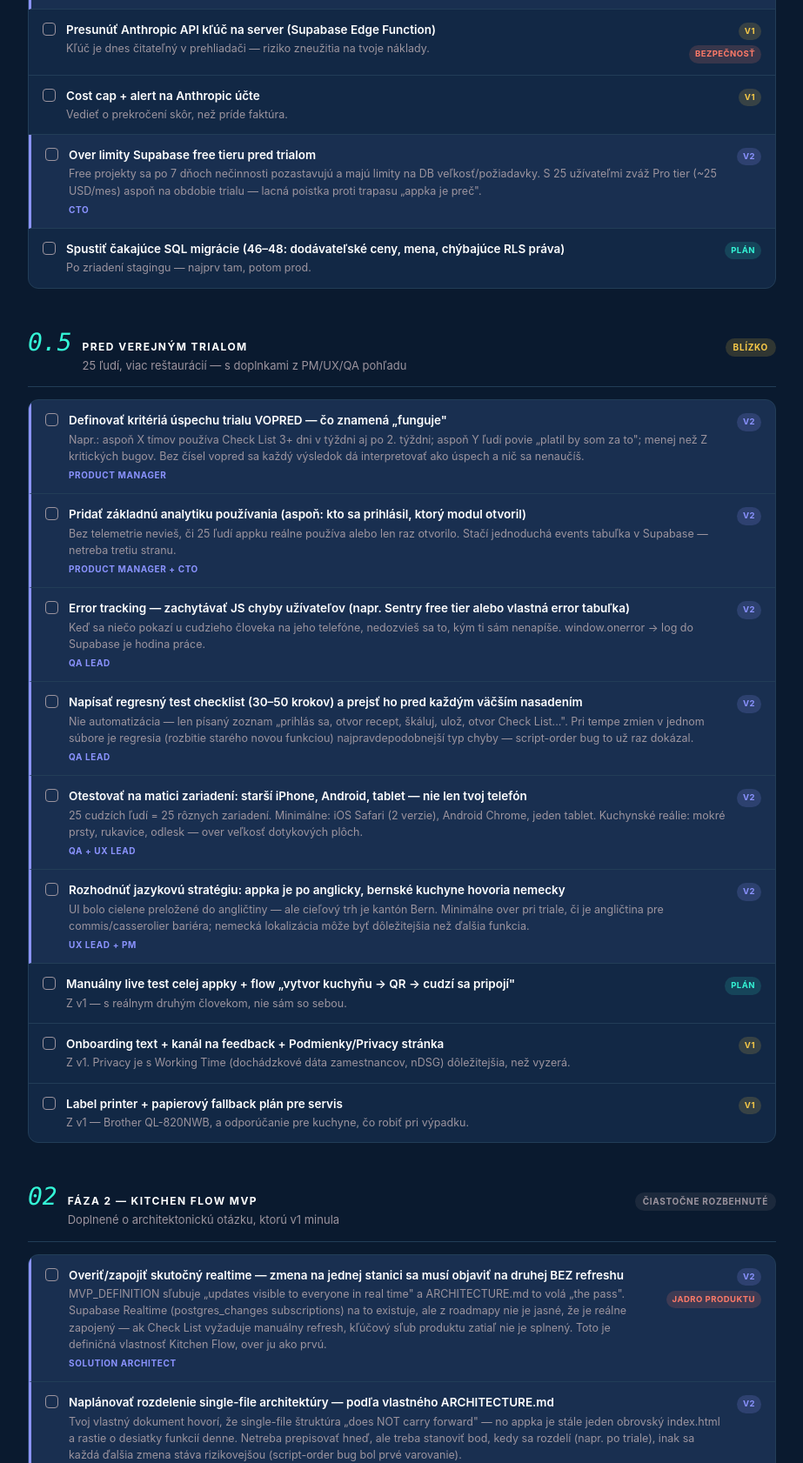
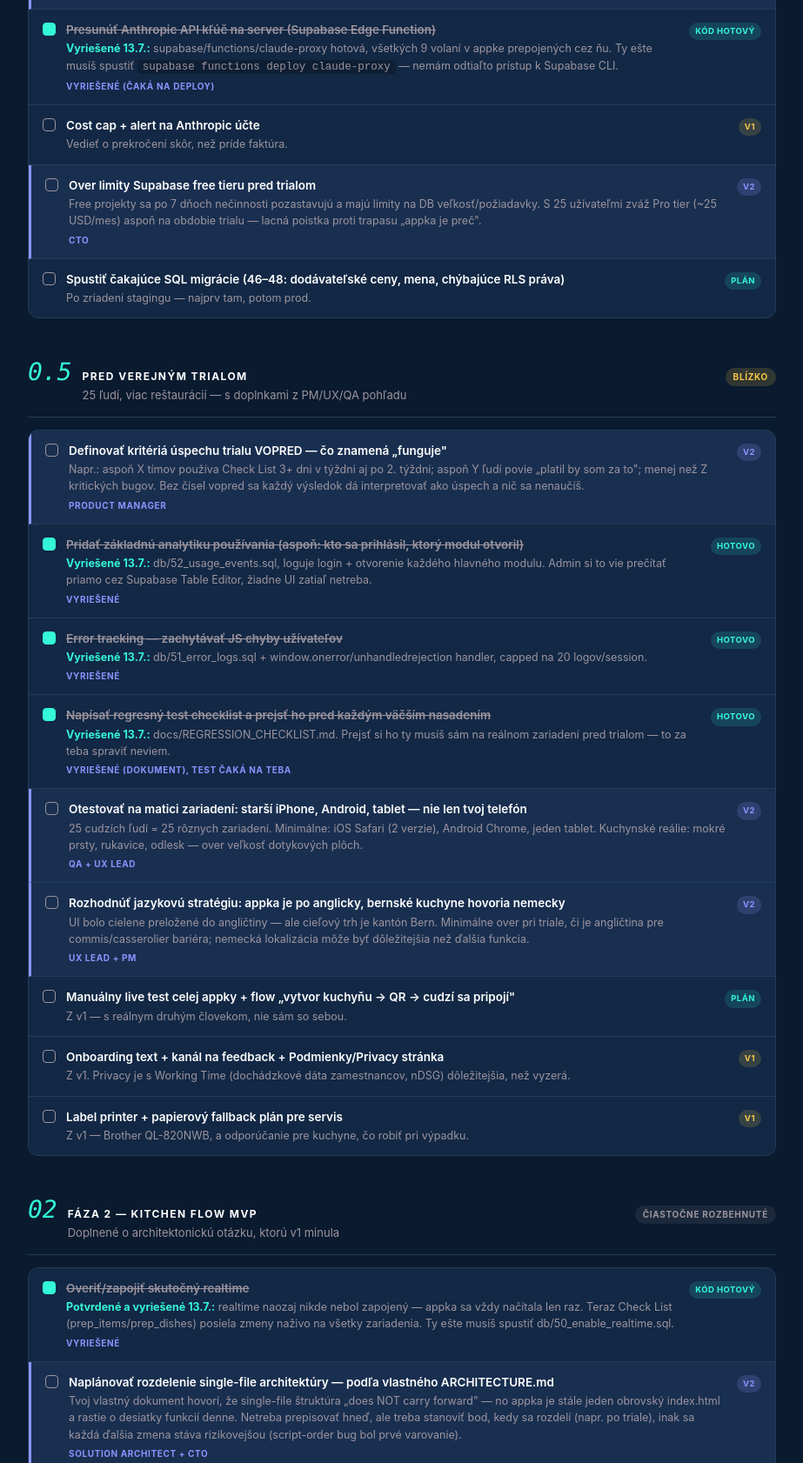
Before and after one commit to richardcervenka111-create/chefos-app, a plain HTML site: page app/backlog.html in a window 1280 px wide. Shown: the part 1417-3099 px from the top of the page at 87% size, without its empty margins (178-1101 px from the left). Drawn offline with Linux system fonts and the light colour scheme.

Commit message:
Update docs: mark 6 critical/security items resolved, add regression checklist
backlog.html: check off Git, Anthropic key, realtime, error tracking,
analytics, and invite/member-removal as resolved (each still flags
what Richard needs to do himself — deploy the edge function, run the
new SQL files). New docs/REGRESSION_CHECKLIST.md. tasklist.html and
planning.html updated with today's full batch.

Co-Authored-By: Claude Sonnet 5 <noreply@anthropic.com>

```diff
--- a/app/backlog.html
+++ b/app/backlog.html
@@ -122,10 +122,10 @@
   <div class="phase-rule"></div>
   <div class="tasklist">
     <div class="task"><div class="box"></div><div class="task-body"><div class="task-title">Overiť odosielaciu doménu v Resend / prepnúť na Supabase mailer</div><div class="task-desc">Tvrdý blocker verejného trialu — cudzie adresy sa nevedia prihlásiť.</div></div><div class="tags"><span class="tag tag-crit">Blocker</span><span class="tag tag-plan">Plán</span></div></div>
-    <div class="task v2"><div class="box"></div><div class="task-body"><div class="task-title">Dať celý kód do Gitu (GitHub, súkromné repo) — okamžite</div><div class="task-desc">Nikde v dokumentoch nie je zmienka o verzovaní. Jeden zlý edit v jednom obrovskom HTML súbore = nenávratná strata (script-order bug z 12.7. rozbil celú appku — nabudúce nemusí byť z čoho obnoviť). Toto je 30 minút práce s najvyšším pomerom úžitok/námaha v celom zozname.</div><span class="role">CTO</span></div><div class="tags"><span class="tag tag-v2">v2</span><span class="tag tag-crit">Kritické</span></div></div>
+    <div class="task"><div class="box" style="background:var(--accent); border-color:var(--accent);"></div><div class="task-body"><div class="task-title" style="text-decoration:line-through; color:var(--ink-dim);">Dať celý kód do Gitu (GitHub, súkromné repo) — okamžite</div><div class="task-desc"><b style="color:var(--accent);">Vyriešené 13.7.:</b> lokálny git repo založený, prvý commit hotový, priebežne komitujem od teraz. Ešte treba: vytvoriť súkromné repo na GitHub a pushnúť ho tam — to potrebuje tvoj vlastný GitHub účet/prihlásenie, nemám k nemu odtiaľto prístup.</div><span class="role">Vyriešené (čiastočne)</span></div><div class="tags"><span class="tag tag-plan">Lokálne hotové</span></div></div>
     <div class="task v2"><div class="box"></div><div class="task-body"><div class="task-title">Zapnúť/overiť automatické zálohy Supabase databázy + otestovať obnovu</div><div class="task-desc">Free tier má obmedzené zálohy. V DB sú už reálne dáta pilotu (173 receptov, prep dáta, dochádzka). Záloha, ktorú si nikdy neskúšal obnoviť, nie je záloha.</div><span class="role">CTO</span></div><div class="tags"><span class="tag tag-v2">v2</span><span class="tag tag-crit">Kritické</span></div></div>
     <div class="task v2"><div class="box"></div><div class="task-body"><div class="task-title">Vytvoriť staging prostredie (druhý Supabase projekt) — prestať púšťať SQL priamo na produkciu</div><div class="task-desc">Dnes sa každá migrácia (46+ SQL súborov!) púšťa rovno proti živej DB, ktorú používajú reálni ľudia. Pred trialom s 25 užívateľmi je to neúnosné riziko. Postup: migrácia najprv na staging → over → až potom prod.</div><span class="role">CTO + QA</span></div><div class="tags"><span class="tag tag-v2">v2</span><span class="tag tag-crit">Kritické</span></div></div>
-    <div class="task"><div class="box"></div><div class="task-body"><div class="task-title">Presunúť Anthropic API kľúč na server (Supabase Edge Function)</div><div class="task-desc">Kľúč je dnes čitateľný v prehliadači — riziko zneužitia na tvoje náklady.</div></div><div class="tags"><span class="tag tag-new">v1</span><span class="tag tag-crit">Bezpečnosť</span></div></div>
+    <div class="task"><div class="box" style="background:var(--accent); border-color:var(--accent);"></div><div class="task-body"><div class="task-title" style="text-decoration:line-through; color:var(--ink-dim);">Presunúť Anthropic API kľúč na server (Supabase Edge Function)</div><div class="task-desc"><b style="color:var(--accent);">Vyriešené 13.7.:</b> supabase/functions/claude-proxy hotová, všetkých 9 volaní v appke prepojených cez ňu. Ty ešte musíš spustiť <code style="background:rgba(0,0,0,0.25); padding:1px 6px; border-radius:4px;">supabase functions deploy claude-proxy</code> — nemám odtiaľto prístup k Supabase CLI.</div><span class="role">Vyriešené (čaká na deploy)</span></div><div class="tags"><span class="tag tag-plan">Kód hotový</span></div></div>
     <div class="task"><div class="box"></div><div class="task-body"><div class="task-title">Cost cap + alert na Anthropic účte</div><div class="task-desc">Vedieť o prekročení skôr, než príde faktúra.</div></div><div class="tags"><span class="tag tag-new">v1</span></div></div>
     <div class="task v2"><div class="box"></div><div class="task-body"><div class="task-title">Over limity Supabase free tieru pred trialom</div><div class="task-desc">Free projekty sa po 7 dňoch nečinnosti pozastavujú a majú limity na DB veľkosť/požiadavky. S 25 užívateľmi zváž Pro tier (~25 USD/mes) aspoň na obdobie trialu — lacná poistka proti trapasu „appka je preč".</div><span class="role">CTO</span></div><div class="tags"><span class="tag tag-v2">v2</span></div></div>
     <div class="task"><div class="box"></div><div class="task-body"><div class="task-title">Spustiť čakajúce SQL migrácie (46–48: dodávateľské ceny, mena, chýbajúce RLS práva)</div><div class="task-desc">Po zriadení stagingu — najprv tam, potom prod.</div></div><div class="tags"><span class="tag tag-plan">Plán</span></div></div>
@@ -140,9 +140,9 @@
   <div class="phase-rule"></div>
   <div class="tasklist">
     <div class="task v2"><div class="box"></div><div class="task-body"><div class="task-title">Definovať kritériá úspechu trialu VOPRED — čo znamená „funguje"</div><div class="task-desc">Napr.: aspoň X tímov používa Check List 3+ dni v týždni aj po 2. týždni; aspoň Y ľudí povie „platil by som za to"; menej než Z kritických bugov. Bez čísel vopred sa každý výsledok dá interpretovať ako úspech a nič sa nenaučíš.</div><span class="role">Product Manager</span></div><div class="tags"><span class="tag tag-v2">v2</span></div></div>
-    <div class="task v2"><div class="box"></div><div class="task-body"><div class="task-title">Pridať základnú analytiku používania (aspoň: kto sa prihlásil, ktorý modul otvoril)</div><div class="task-desc">Bez telemetrie nevieš, či 25 ľudí appku reálne používa alebo len raz otvorilo. Stačí jednoduchá events tabuľka v Supabase — netreba tretiu stranu.</div><span class="role">Product Manager + CTO</span></div><div class="tags"><span class="tag tag-v2">v2</span></div></div>
-    <div class="task v2"><div class="box"></div><div class="task-body"><div class="task-title">Error tracking — zachytávať JS chyby užívateľov (napr. Sentry free tier alebo vlastná error tabuľka)</div><div class="task-desc">Keď sa niečo pokazí u cudzieho človeka na jeho telefóne, nedozvieš sa to, kým ti sám nenapíše. window.onerror → log do Supabase je hodina práce.</div><span class="role">QA Lead</span></div><div class="tags"><span class="tag tag-v2">v2</span></div></div>
-    <div class="task v2"><div class="box"></div><div class="task-body"><div class="task-title">Napísať regresný test checklist (30–50 krokov) a prejsť ho pred každým väčším nasadením</div><div class="task-desc">Nie automatizácia — len písaný zoznam „prihlás sa, otvor recept, škáluj, ulož, otvor Check List...". Pri tempe zmien v jednom súbore je regresia (rozbitie starého novou funkciou) najpravdepodobnejší typ chyby — script-order bug to už raz dokázal.</div><span class="role">QA Lead</span></div><div class="tags"><span class="tag tag-v2">v2</span></div></div>
+    <div class="task"><div class="box" style="background:var(--accent); border-color:var(--accent);"></div><div class="task-body"><div class="task-title" style="text-decoration:line-through; color:var(--ink-dim);">Pridať základnú analytiku používania (aspoň: kto sa prihlásil, ktorý modul otvoril)</div><div class="task-desc"><b style="color:var(--accent);">Vyriešené 13.7.:</b> db/52_usage_events.sql, loguje login + otvorenie každého hlavného modulu. Admin si to vie prečítať priamo cez Supabase Table Editor, žiadne UI zatiaľ netreba.</div><span class="role">Vyriešené</span></div><div class="tags"><span class="tag tag-plan">Hotovo</span></div></div>
+    <div class="task"><div class="box" style="background:var(--accent); border-color:var(--accent);"></div><div class="task-body"><div class="task-title" style="text-decoration:line-through; color:var(--ink-dim);">Error tracking — zachytávať JS chyby užívateľov</div><div class="task-desc"><b style="color:var(--accent);">Vyriešené 13.7.:</b> db/51_error_logs.sql + window.onerror/unhandledrejection handler, capped na 20 logov/session.</div><span class="role">Vyriešené</span></div><div class="tags"><span class="tag tag-plan">Hotovo</span></div></div>
+    <div class="task"><div class="box" style="background:var(--accent); border-color:var(--accent);"></div><div class="task-body"><div class="task-title" style="text-decoration:line-through; color:var(--ink-dim);">Napísať regresný test checklist a prejsť ho pred každým väčším nasadením</div><div class="task-desc"><b style="color:var(--accent);">Vyriešené 13.7.:</b> docs/REGRESSION_CHECKLIST.md. Prejsť si ho ty musíš sám na reálnom zariadení pred trialom — to za teba spraviť neviem.</div><span class="role">Vyriešené (dokument), test čaká na teba</span></div><div class="tags"><span class="tag tag-plan">Hotovo</span></div></div>
     <div class="task v2"><div class="box"></div><div class="task-body"><div class="task-title">Otestovať na matici zariadení: starší iPhone, Android, tablet — nie len tvoj telefón</div><div class="task-desc">25 cudzích ľudí = 25 rôznych zariadení. Minimálne: iOS Safari (2 verzie), Android Chrome, jeden tablet. Kuchynské reálie: mokré prsty, rukavice, odlesk — over veľkosť dotykových plôch.</div><span class="role">QA + UX Lead</span></div><div class="tags"><span class="tag tag-v2">v2</span></div></div>
     <div class="task v2"><div class="box"></div><div class="task-body"><div class="task-title">Rozhodnúť jazykovú stratégiu: appka je po anglicky, bernské kuchyne hovoria nemecky</div><div class="task-desc">UI bolo cielene preložené do angličtiny — ale cieľový trh je kantón Bern. Minimálne over pri triale, či je angličtina pre commis/casserolier bariéra; nemecká lokalizácia môže byť dôležitejšia než ďalšia funkcia.</div><span class="role">UX Lead + PM</span></div><div class="tags"><span class="tag tag-v2">v2</span></div></div>
     <div class="task"><div class="box"></div><div class="task-body"><div class="task-title">Manuálny live test celej appky + flow „vytvor kuchyňu → QR → cudzí sa pripojí"</div><div class="task-desc">Z v1 — s reálnym druhým človekom, nie sám so sebou.</div></div><div class="tags"><span class="tag tag-plan">Plán</span></div></div>
@@ -158,7 +158,7 @@
   </div>
   <div class="phase-rule"></div>
   <div class="tasklist">
-    <div class="task v2"><div class="box"></div><div class="task-body"><div class="task-title">Overiť/zapojiť skutočný realtime — zmena na jednej stanici sa musí objaviť na druhej BEZ refreshu</div><div class="task-desc">MVP_DEFINITION sľubuje „updates visible to everyone in real time" a ARCHITECTURE.md to volá „the pass". Supabase Realtime (postgres_changes subscriptions) na to existuje, ale z roadmapy nie je jasné, že je reálne zapojený — ak Check List vyžaduje manuálny refresh, kľúčový sľub produktu zatiaľ nie je splnený. Toto je definičná vlastnosť Kitchen Flow, over ju ako prvú.</div><span class="role">Solution Architect</span></div><div class="tags"><span class="tag tag-v2">v2</span><span class="tag tag-crit">Jadro produktu</span></div></div>
+    <div class="task"><div class="box" style="background:var(--accent); border-color:var(--accent);"></div><div class="task-body"><div class="task-title" style="text-decoration:line-through; color:var(--ink-dim);">Overiť/zapojiť skutočný realtime</div><div class="task-desc"><b style="color:var(--accent);">Potvrdené a vyriešené 13.7.:</b> realtime naozaj nikde nebol zapojený — appka sa vždy načítala len raz. Teraz Check List (prep_items/prep_dishes) posiela zmeny naživo na všetky zariadenia. Ty ešte musíš spustiť db/50_enable_realtime.sql.</div><span class="role">Vyriešené</span></div><div class="tags"><span class="tag tag-plan">Kód hotový</span></div></div>
     <div class="task v2"><div class="box"></div><div class="task-body"><div class="task-title">Naplánovať rozdelenie single-file architektúry — podľa vlastného ARCHITECTURE.md</div><div class="task-desc">Tvoj vlastný dokument hovorí, že single-file štruktúra „does NOT carry forward" — no appka je stále jeden obrovský index.html a rastie o desiatky funkcií denne. Netreba prepisovať hneď, ale treba stanoviť bod, kedy sa rozdelí (napr. po triale), inak sa každá ďalšia zmena stáva rizikovejšou (script-order bug bol prvé varovanie).</div><span class="role">Solution Architect + CTO</span></div><div class="tags"><span class="tag tag-v2">v2</span></div></div>
     <div class="task v2"><div class="box"></div><div class="task-body"><div class="task-title">Audit log — kto kedy odklikol/zmenil položku</div><div class="task-desc">V kuchyni je „kto to označil ako hotové" polovica hodnoty Check Listu (tvoja vlastná MVP veta: „without a single conversation about whose fault it is"). Bez záznamu autora zmeny sa tento sľub nedá splniť.</div><span class="role">Solution Architect + PM</span></div><div class="tags"><span class="tag tag-v2">v2</span></div></div>
     <div class="task"><div class="box"></div><div class="task-body"><div class="task-title">Role a oprávnenia · reálne časy namiesto placeholderov · test v ostrom servise · validácia formátu receptu · kalibrácia overload prahu</div><div class="task-desc">Všetko z v1 — zostáva v plnom rozsahu.</div></div><div class="tags"><span class="tag tag-plan">Plán + v1</span></div></div>
@@ -213,7 +213,7 @@
   <div class="tasklist">
     <div class="task"><div class="box"></div><div class="task-body"><div class="task-title">RLS bezpečnostný audit · uptime monitoring · support kanál · Innosuisse/Venturelab grant · live test na reálnom iOS zariadení</div><div class="task-desc">Všetko z v1 — zostáva. Dva konkrétne chýbajúce RLS prípady (kitchens UPDATE, station_icons DELETE) už opravené v 48_kitchens_and_station_icons_policy_fix.sql.</div></div><div class="tags"><span class="tag tag-new">v1</span></div></div>
     <div class="task v2"><div class="box"></div><div class="task-body"><div class="task-title">Zaviesť poradie nasadzovania: staging → regresný checklist → prod (nikdy naopak)</div><div class="task-desc">Nie je to úloha, je to zvyk — ale musí sa rozhodnúť raz a dodržiavať. Kombinuje tri v2 položky (Git, staging, checklist) do jedného pracovného postupu.</div><span class="role">CTO + QA</span></div><div class="tags"><span class="tag tag-v2">v2</span></div></div>
-    <div class="task v2"><div class="box"></div><div class="task-body"><div class="task-title">Penetračný pohľad na access gate a invite linky pred rastom</div><div class="task-desc">Kitchen UUID ako invite token je pre v1 OK, ale link sa dá preposlať komukoľvek navždy — pred platiacimi zákazníkmi pridaj expiráciu/revokáciu pozvánok a „odstrániť člena z tímu" (dnes neexistuje spôsob, ako niekoho z kuchyne vyhodiť).</div><span class="role">CTO + Solution Architect</span></div><div class="tags"><span class="tag tag-v2">v2</span></div></div>
+    <div class="task"><div class="box" style="background:var(--accent); border-color:var(--accent);"></div><div class="task-body"><div class="task-title" style="text-decoration:line-through; color:var(--ink-dim);">Penetračný pohľad na access gate a invite linky pred rastom</div><div class="task-desc"><b style="color:var(--accent);">Vyriešené 13.7.:</b> nový kitchen_invites token (7-dňová expirácia, revokovateľný) nahradil holé kitchen id v odkaze; pridané "Revoke & get new link" aj zoznam členov tímu s admin-only "Remove". Ty ešte musíš spustiť db/53_invite_expiry_and_remove_member.sql.</div><span class="role">Vyriešené</span></div><div class="tags"><span class="tag tag-plan">Kód hotový</span></div></div>
     <div class="task v2"><div class="box"></div><div class="task-body"><div class="task-title">Definovať „severnú hviezdu" metriku produktu</div><div class="task-desc">Jedno číslo, ktoré sleduje zdravie produktu naprieč všetkým fázami — pre ChefOS pravdepodobne „počet kuchýň, ktoré použili Check List počas reálneho servisu tento týždeň". Všetko ostatné (funkcie, dizajn, AI) je podriadené tomuto číslu.</div><span class="role">PM + Founder</span></div><div class="tags"><span class="tag tag-v2">v2</span></div></div>
   </div>
 
```
Also changed, not shown: app/planning.html (+2 -1 lines), app/tasklist.html (+8 -1 lines), 2 other files.
